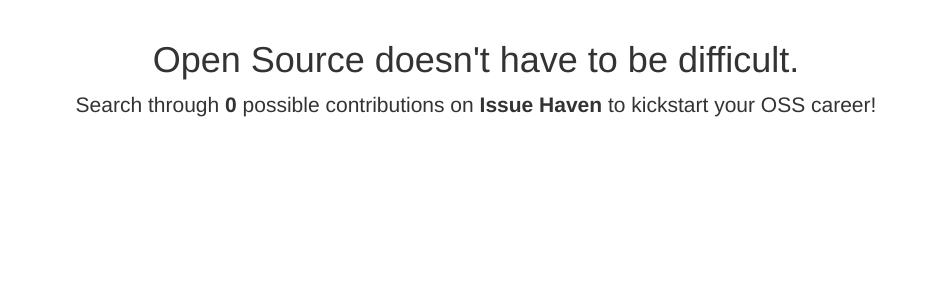
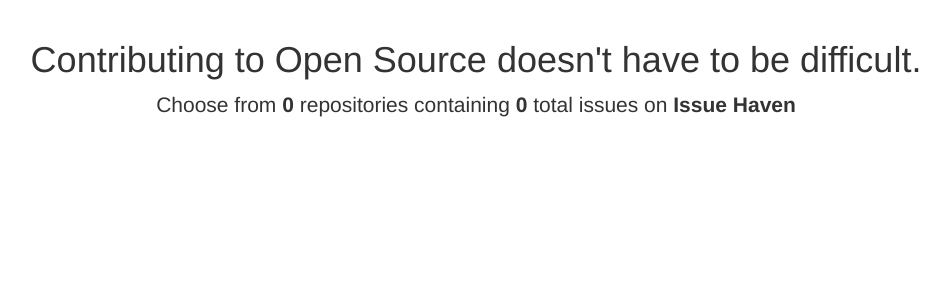
Before and after one commit to MattAlp/IssueHaven, a Flask app: page / in a window 1280 px wide. Shown: the part 52-352 px from the top of the page, without its empty margins (164-1114 px from the left). Run offline with Flask 2, Linux system fonts and the light colour scheme; data that the repository does not hold is empty; some libraries are stand-ins or nearby versions.

Commit message:
Cleaned up HTML a little
Took 54 minutes

```diff
--- a/run_server.py
+++ b/run_server.py
@@ -1,5 +1,6 @@
 from server.app import app
+import config
 
 
 if __name__ == "__main__":
-    app.run(debug=True)
+    app.run(debug=config.DEV_MODE)
--- a/server/templates/chores.jinja2
+++ b/server/templates/chores.jinja2
@@ -36,6 +36,7 @@
                 </div>
             {%  endfor %}
         </div>
+    </div>
     <div class="text-center">
         <div class="btn-group top17 bottom30" role="group" aria-label="Previous/Next Page">
             {% if chores.has_prev %}
@@ -50,5 +51,4 @@
             {% endif %}
         </div>
     </div>
-    </div>
 {% endblock %}
--- a/server/templates/index.jinja2
+++ b/server/templates/index.jinja2
@@ -9,8 +9,8 @@
 {% block content %}
     <main role="main" class="container text-center top17">
         <div>
-            <h1>Open Source doesn't have to be difficult.</h1>
-            <p class="lead">Search through <b>{{ total }}</b> possible contributions on <b>Issue Haven</b> to kickstart your OSS career!</p>
+            <h1>Contributing to Open Source doesn't have to be difficult.</h1>
+            <p class="lead">Choose from <b>{{ total_repos }}</b> repositories containing <b>{{ total_issues }}</b> total issues on <b>Issue Haven</b></p>
         </div>
     </main>
 {% endblock %}
--- a/server/templates/issues.jinja2
+++ b/server/templates/issues.jinja2
@@ -36,6 +36,7 @@
                 </div>
             {% endfor %}
         </div>
+    </div>
     <div class="text-center">
         <div class="btn-group top17 bottom30" role="group" aria-label="Previous/Next Page">
             {% if issues.has_prev %}
@@ -50,6 +51,4 @@
             {% endif %}
         </div>
     </div>
-
-    </div>
 {% endblock %}
--- a/server/views.py
+++ b/server/views.py
@@ -6,14 +6,20 @@
 
 @app.route("/")
 def index():
-    return render_template("index.jinja2", total=db.session.query(Issue).count(), languages=config.LANGUAGES, mappings=config.MAPPINGS)
+    return render_template(
+        "index.jinja2",
+        total_issues=db.session.query(Issue).count(),
+        total_repos=db.session.query(Repo).count(),
+        languages=config.LANGUAGES,
+        mappings=config.MAPPINGS,
+    )
 
 
 @app.route("/issues/")
 @app.route("/issues/<int:page>")
 @app.route("/issues/<string:language>")
 @app.route("/issues/<string:language>/<int:page>")
-def show_issues(page=1, language: str=None):
+def show_issues(page=1, language: str = None):
     if language is not None:
         language = config.MAPPINGS[language.lower()]
         issues = (
@@ -34,7 +40,13 @@
             .order_by(Repo.total_stars.desc())
             .paginate(page=page, per_page=15)
         )
-    return render_template("issues.jinja2", issues=issues, language=language, languages=config.LANGUAGES, mappings=config.MAPPINGS)
+    return render_template(
+        "issues.jinja2",
+        issues=issues,
+        language=language,
+        languages=config.LANGUAGES,
+        mappings=config.MAPPINGS,
+    )
 
 
 @app.route("/chores/")
@@ -62,4 +74,10 @@
             .order_by(Repo.total_stars.desc())
             .paginate(page=page, per_page=15)
         )
-    return render_template("chores.jinja2", chores=chores, language=language, languages=config.LANGUAGES, mappings=config.MAPPINGS)
+    return render_template(
+        "chores.jinja2",
+        chores=chores,
+        language=language,
+        languages=config.LANGUAGES,
+        mappings=config.MAPPINGS,
+    )
```
Also changed, not shown: config.py (+7 -4 lines). Lines whose indentation alone changed are shown as unchanged.
